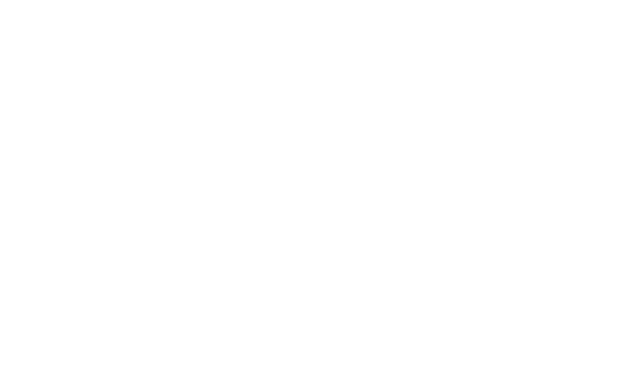
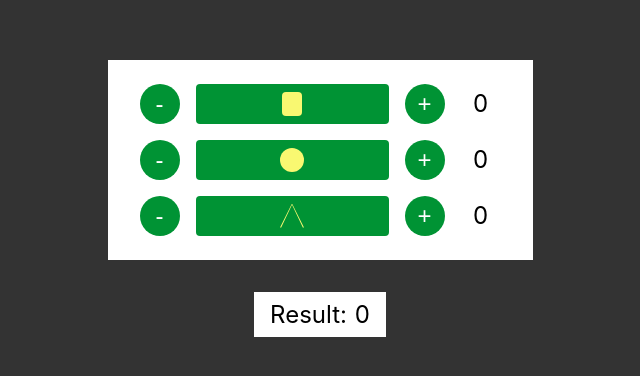
Before and after one commit to RuslanRybalka/7_wonders_table, a Nuxt app: page /science in a window 1280 px wide. Before the commit this address had no page. Shown: the part 202-578 px from the top of the page, without its empty margins (320-960 px from the left). Built offline with nearby package versions, Linux system fonts and the light colour scheme.

Commit message:
Calculate science

```diff
--- /dev/null
+++ b/assets/colors.scss
@@ -0,0 +1,11 @@
+$color-modal-bg: rgba(0, 0, 0, 0.8);
+$color-war: #da4747;
+$color-culture: #0085ff;
+$color-science: #009334;
+$color-science-faded: rgba(206, 255, 223, 1);
+$color-trade: #f9f871;
+$color-black: #1f1f1f;
+$color-leaders: #99aae0;
+$color-guilds: #9268ff;
+$color-wonders: #aa7f00;
+$color-coin-border: #dc6200;
--- /dev/null
+++ b/components/ScienceCalculator.vue
@@ -0,0 +1,95 @@
+<template>
+  <div class="calculator">
+    <div class="calculator__inner">
+      <ScienceCalculatorType
+        type-class="type_square"
+        type="square"
+        :total="squareCount"
+        @add="ADD_SQUARE"
+        @subtract="SUBTRACT_SQUARE"
+      />
+      <ScienceCalculatorType
+        type-class="type_circle"
+        type="circle"
+        :total="circleCount"
+        @add="ADD_CIRCLE"
+        @subtract="SUBTRACT_CIRCLE"
+      />
+      <ScienceCalculatorType
+        type-class="type_triangle"
+        type="triangle"
+        :total="triangleCount"
+        @add="ADD_TRIANGLE"
+        @subtract="SUBTRACT_TRIANGLE"
+      />
+    </div>
+    <div class="calculator_result">Result: {{ getResult }}</div>
+  </div>
+</template>
+<script>
+import { mapState, mapMutations, mapGetters } from 'vuex'
+import ScienceCalculatorType from './ScienceCalculatorType'
+import {
+  ADD_SQUARE,
+  ADD_TRIANGLE,
+  ADD_CIRCLE,
+  SUBTRACT_SQUARE,
+  SUBTRACT_TRIANGLE,
+  SUBTRACT_CIRCLE,
+  GET_SCIENCE_RESULT,
+} from '~/store/science-mutation-types'
+export default {
+  name: 'ScienceCalculator',
+  components: { ScienceCalculatorType },
+  computed: {
+    ...mapState('science', {
+      squareCount: (state) => state.square.count,
+      circleCount: (state) => state.circle.count,
+      triangleCount: (state) => state.triangle.count,
+    }),
+    getResult() {
+      return this.GET_SCIENCE_RESULT()
+    },
+  },
+  methods: {
+    ...mapMutations('science', [
+      ADD_CIRCLE,
+      ADD_SQUARE,
+      ADD_TRIANGLE,
+      SUBTRACT_CIRCLE,
+      SUBTRACT_SQUARE,
+      SUBTRACT_TRIANGLE,
+    ]),
+    ...mapGetters('science', [GET_SCIENCE_RESULT]),
+  },
+}
+</script>
+<style lang="scss" scoped>
+@import '~/assets/colors.scss';
+.calculator {
+  width: 100vw;
+  height: 100vh;
+  display: flex;
+  flex-direction: column;
+  justify-content: center;
+  align-items: center;
+  background-color: $color-modal-bg;
+  padding: 18px;
+}
+.calculator__inner {
+  width: 100%;
+  max-width: 425px;
+  padding: 24px 32px;
+  background-color: #fff;
+  display: grid;
+  row-gap: 16px;
+  grid-template-columns: 1fr;
+}
+.calculator_result {
+  padding: 8px 16px;
+  display: flex;
+  background-color: white;
+  font-size: 24px;
+  margin-top: 32px;
+}
+</style>
--- /dev/null
+++ b/components/ScienceCalculatorType.vue
@@ -0,0 +1,91 @@
+<template>
+  <div class="row">
+    <button class="button" @click="$emit('subtract')">-</button>
+    <div class="type" :class="typeClass"></div>
+    <button class="button" @click="$emit('add')">+</button>
+    <div class="total">{{ total }}</div>
+  </div>
+</template>
+<script>
+export default {
+  name: 'ScienceCalculatorType',
+  props: {
+    typeClass: {
+      type: String,
+      default: '',
+    },
+    type: {
+      type: String,
+      default: '',
+    },
+    total: {
+      type: Number,
+      default: 0,
+    },
+  },
+}
+</script>
+<style lang="scss" scoped>
+@import '~/assets/colors.scss';
+.row {
+  display: grid;
+  width: 100%;
+  grid-template-columns: 40px 1fr 40px 40px;
+  column-gap: 16px;
+}
+.button {
+  border: none;
+  background-color: $color-science;
+  width: 40px;
+  height: 40px;
+  display: flex;
+  justify-content: center;
+  align-items: center;
+  font-size: 24px;
+  line-height: 100%;
+  color: white;
+  border-radius: 50%;
+  padding: 0;
+  margin: 0;
+}
+.type {
+  background-color: $color-science;
+  border-radius: 4px;
+  position: relative;
+  &:after {
+    content: '';
+    display: block;
+    position: absolute;
+    left: 50%;
+    top: 50%;
+    transform: translate(-50%, -50%);
+    width: 24px;
+    height: 24px;
+    background-color: $color-trade;
+  }
+  &_square {
+    &:after {
+      width: 20px;
+      border-radius: 4px;
+    }
+  }
+  &_circle {
+    &:after {
+      border-radius: 50%;
+    }
+  }
+  &_triangle {
+    &:after {
+      clip-path: polygon(50% 0%, 100% 100%, 95% 100%, 50% 5%, 5% 100%, 0% 100%);
+    }
+  }
+}
+.total {
+  font-size: 24px;
+  line-height: 40px;
+  height: 40px;
+  display: flex;
+  justify-content: center;
+  align-items: center;
+}
+</style>
--- a/pages/index.vue
+++ b/pages/index.vue
@@ -126,16 +126,7 @@
 </script>
 
 <style lang="scss" scoped>
-$color-war: #da4747;
-$color-culture: #0085ff;
-$color-science: #009334;
-$color-science-faded: rgba(206, 255, 223, 1);
-$color-trade: #f9f871;
-$color-black: #1f1f1f;
-$color-leaders: #99aae0;
-$color-guilds: #9268ff;
-$color-wonders: #aa7f00;
-$color-coin-border: #dc6200;
+@import '~/assets/colors.scss';
 .container {
   width: 100vw;
   height: 80vh;
--- /dev/null
+++ b/pages/science.vue
@@ -0,0 +1,9 @@
+<template>
+  <ScienceCalculator />
+</template>
+<script>
+import ScienceCalculator from '~/components/ScienceCalculator'
+export default {
+  components: { ScienceCalculator },
+}
+</script>
--- /dev/null
+++ b/store/science-mutation-types.js
@@ -0,0 +1,17 @@
+const ADD_SQUARE = 'ADD_SQUARE'
+const ADD_CIRCLE = 'ADD_CIRCLE'
+const ADD_TRIANGLE = 'ADD_TRIANGLE'
+const SUBTRACT_SQUARE = 'SUBTRACT_SQUARE'
+const SUBTRACT_CIRCLE = 'SUBTRACT_CIRCLE'
+const SUBTRACT_TRIANGLE = 'SUBTRACT_TRIANGLE'
+const GET_SCIENCE_RESULT = 'GET_SCIENCE_RESULT'
+
+export {
+  ADD_SQUARE,
+  ADD_CIRCLE,
+  ADD_TRIANGLE,
+  SUBTRACT_SQUARE,
+  SUBTRACT_CIRCLE,
+  SUBTRACT_TRIANGLE,
+  GET_SCIENCE_RESULT,
+}
--- /dev/null
+++ b/store/science.js
@@ -0,0 +1,57 @@
+import {
+  ADD_CIRCLE,
+  ADD_SQUARE,
+  ADD_TRIANGLE,
+  SUBTRACT_CIRCLE,
+  SUBTRACT_SQUARE,
+  SUBTRACT_TRIANGLE,
+  GET_SCIENCE_RESULT,
+} from './science-mutation-types'
+export const state = () => ({
+  square: {
+    count: 0,
+  },
+  circle: {
+    count: 0,
+  },
+  triangle: {
+    count: 0,
+  },
+})
+export const mutations = {
+  [ADD_SQUARE](state) {
+    state.square.count++
+  },
+  [ADD_CIRCLE](state) {
+    state.circle.count++
+  },
+  [ADD_TRIANGLE](state) {
+    state.triangle.count++
+  },
+  [SUBTRACT_SQUARE](state) {
+    state.square.count--
+    state.square.count = state.square.count <= 0 ? 0 : state.square.count
+  },
+  [SUBTRACT_CIRCLE](state) {
+    state.circle.count--
+    state.circle.count = state.circle.count <= 0 ? 0 : state.circle.count
+  },
+  [SUBTRACT_TRIANGLE](state) {
+    state.triangle.count--
+    state.triangle.count = state.triangle.count <= 0 ? 0 : state.triangle.count
+  },
+}
+export const getters = {
+  [GET_SCIENCE_RESULT](state) {
+    let sum = 0
+    const triangles = state.triangle.count
+    const squares = state.square.count
+    const circles = state.circle.count
+    const combinationsCount = Math.min(triangles, squares, circles)
+    sum += triangles * triangles
+    sum += squares * squares
+    sum += circles * circles
+    sum += combinationsCount * 7
+    return sum
+  },
+}
```
